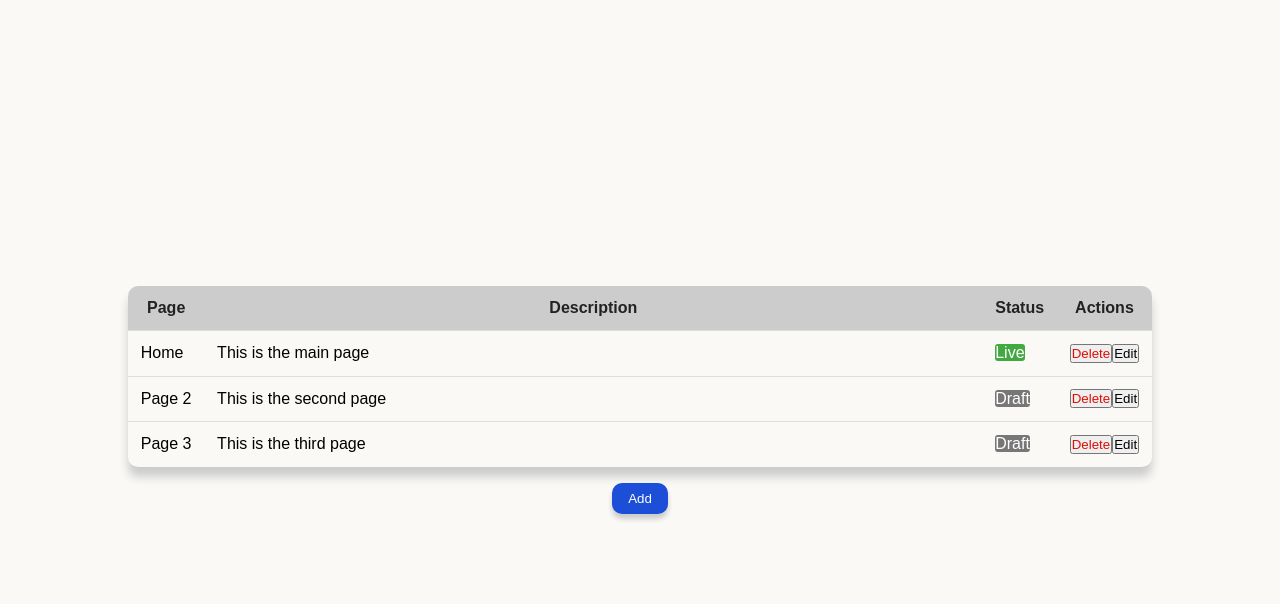
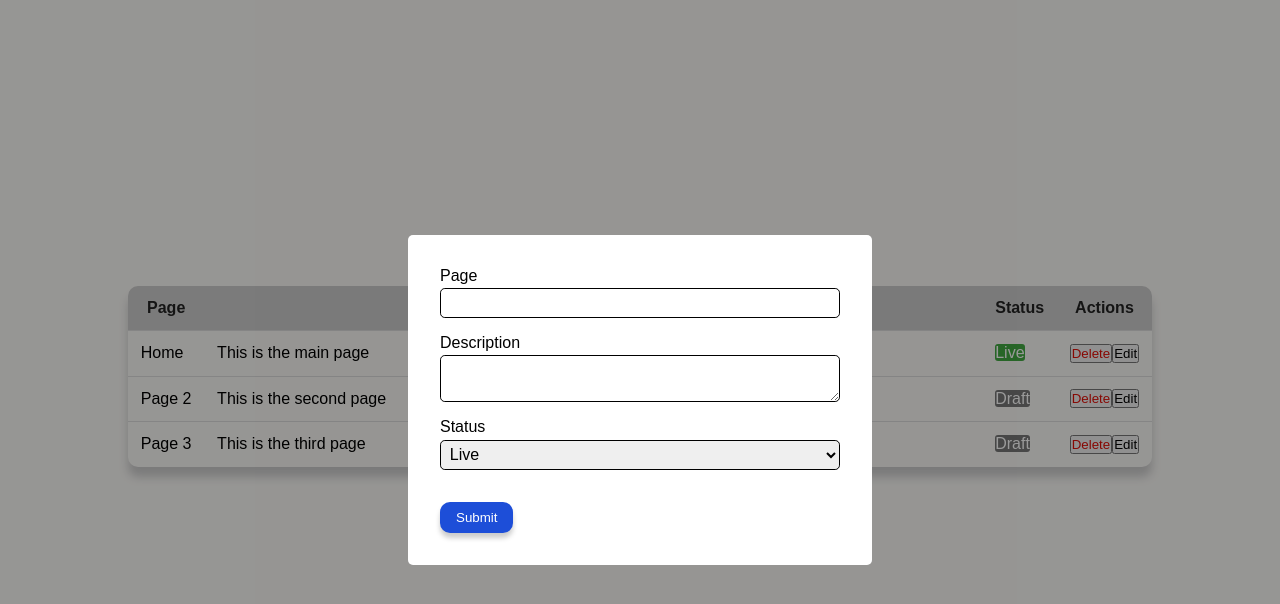
Before and after one commit to Ayodhya-98/React_crud, a React (Create React App) app: page / in a window 1280 px wide. Both pictures are taken after a click on the button "Add". Shown: the top 604 px of the page. Built offline with nearby package versions, Linux system fonts and the light colour scheme.

Commit message:
edit  react project

```diff
--- a/src/App.jsx
+++ b/src/App.jsx
@@ -12,7 +12,7 @@ function App() {
   return (
     <div className="App">
       <Table/>
-      <button className='btn'>Add</button>
+      <button className='btn' onClick={()=>setModalOpen(true)}>Add</button>
       {modalOpen && <Modal/>}
 
     </div>
--- a/src/components/Modal.jsx
+++ b/src/components/Modal.jsx
@@ -22,7 +22,7 @@ export const Modal=()=>{
                         <option value="error">Error</option>
                     </select>
                 </div>
-                <button type="submit" classname="btn">Submit</button>
+                <button type="submit" className="btn">Submit</button>
             </form>
         </div>
     </div>;
```
